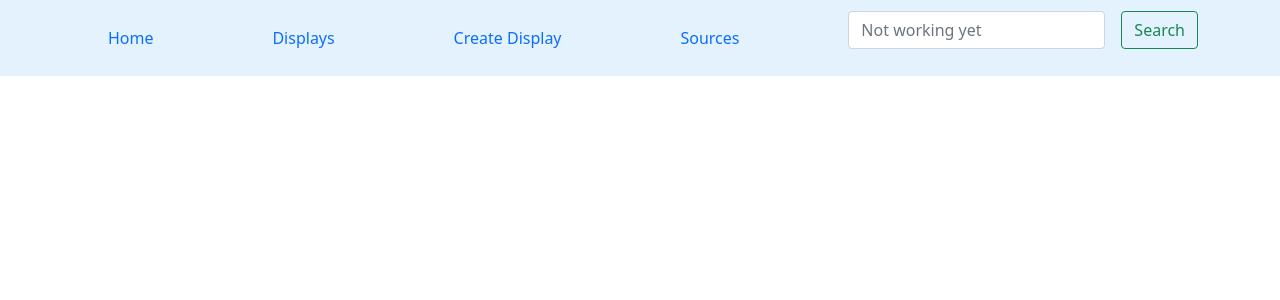
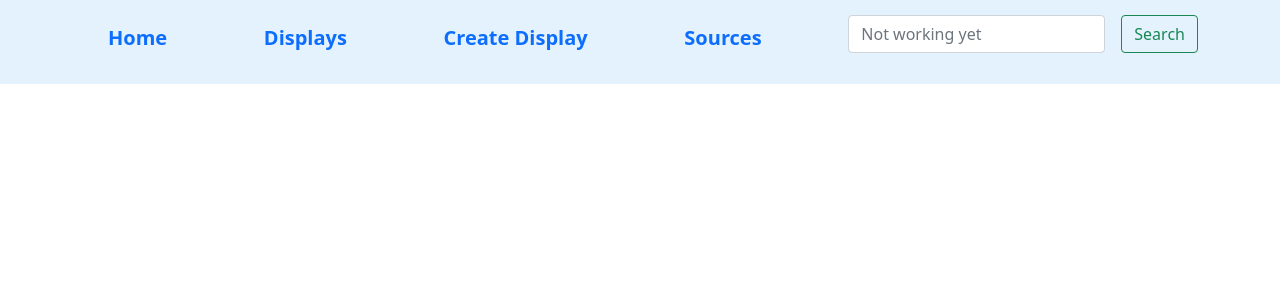
Before and after one commit to DUNE-DAQ/dqm-backend, a Django app: template dqm/dqm/myhome/templates/navigation.html in a window 1280 px wide. Shown: the top 300 px of the page. Run offline with Django 3.2, Linux system fonts and the light colour scheme; the template is opened without the code that fills it, so the values that code supplies are empty; parts of the project's set-up code (start-up, migrations or seed data) failed here and were passed over.

Commit message:
Use bold font

```diff
--- a/dqm/dqm/myhome/templates/navigation.html
+++ b/dqm/dqm/myhome/templates/navigation.html
@@ -14,20 +14,20 @@
 
 <nav class="navbar sticky-top navbar-expand navbar-light" style="background-color: #e3f2fd;">
   <div class="container fluid">
-    <a class="nav-link" href="{% url 'home' %}">
-      <div class="nav-text">Home
+    <a class="nav-link h5" href="{% url 'home' %}">
+      <div class="nav-text"><b>Home</b>
       </div>
     </a>
-    <a class="nav-link" href="{% url 'overview' %}">
-      <div class="nav-text">Displays
+    <a class="nav-link h5" href="{% url 'overview' %}">
+      <div class="nav-text"><b>Displays</b>
       </div>
     </a>
-    <a class="nav-link" href="{% url 'create display' %}">
-      <div class="nav-text">Create Display
+    <a class="nav-link h5" href="{% url 'create display' %}">
+      <div class="nav-text"><b>Create Display</b>
       </div>
     </a>
-    <a class="nav-link" href="{% url 'sources' %}">
-      <div class="nav-text">Sources
+    <a class="nav-link h5" href="{% url 'sources' %}">
+      <div class="nav-text"><b>Sources</b>
       </div>
     </a>
     <form class="d-flex">
```
